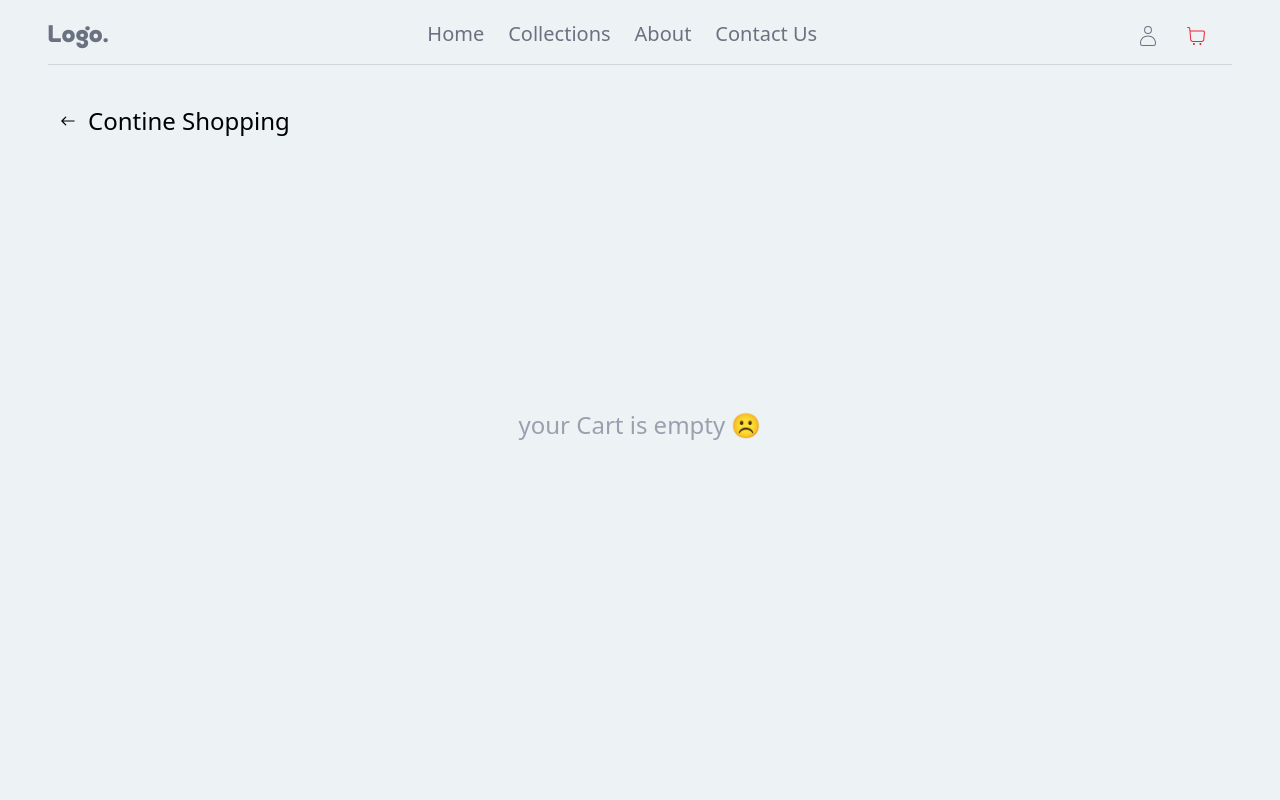
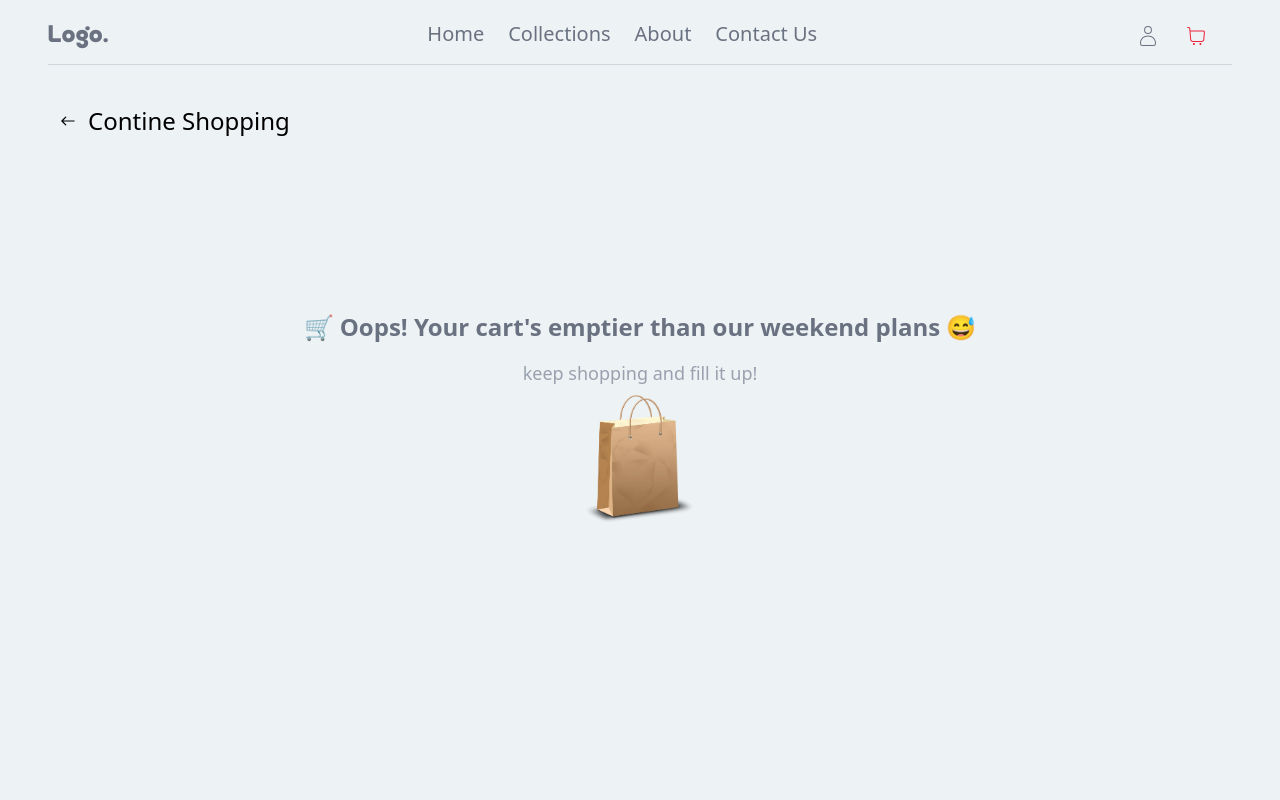
Before and after one commit to secondAfzaalAccount/FrontendUserLogo, a React (Vite) app: page /Cart in a window 1280 px wide. Shown: the top 800 px of the page. Built offline with nearby package versions, Linux system fonts and the light colour scheme.

Commit message:
empty cart updated

```diff
--- a/src/App.jsx
+++ b/src/App.jsx
@@ -15,6 +15,7 @@ import { setProductsInStore } from "./Features/ProductSlice.js";
 import DetailProduct from "./Pages/DetailProduct.jsx";
 import Login from "./Components/Login.jsx";
 import Orders from "./Pages/Orders.jsx";
+import Profile from "./Pages/Profile.jsx";
 import Cart from "./Pages/Cart.jsx";
 import DeliveryAddress from "./Pages/DeliveryAddress.jsx";
 import { RxDoubleArrowUp } from "react-icons/rx"; //icon
@@ -48,12 +49,9 @@ const App = () => {
           <RxDoubleArrowUp size={24} />
         </button>
 
-        {/* <a href='.Navebar' className='topIcon fixed md:hidden  bottom-4 right-4  w-[15vw] h-[15vw] flex justify-center items-center rounded-full'><RxDoubleArrowUp /></a> */}
-
         <ToastContainer position="top-right"/>
 
         <Navbar />
-
         <Routes>
           <Route path="/" element={<Home />}></Route>
           <Route path="/Collections" element={<Collections />}></Route>
@@ -65,6 +63,7 @@ const App = () => {
           <Route path="/Cart" element={<Cart />}></Route>
           <Route path="/DeliveryAddress" element={<DeliveryAddress />}></Route>
           <Route path="/TrackOrder/:id" element={<TrackOrder/>}></Route>
+          <Route path="/Profile" element={<Profile/>}></Route>
         </Routes>
 
         <Footer />
--- a/src/Components/Navbar.jsx
+++ b/src/Components/Navbar.jsx
@@ -118,6 +118,7 @@ const Navbar = () => {
                 </span>
 
                 <Link
+                  to={'/Profile'}
                   onClick={() => setprofileOptions((prev) => !prev)}
                   className={`${
                     token ? "block" : "hidden"
--- a/src/Pages/Cart.jsx
+++ b/src/Pages/Cart.jsx
@@ -53,9 +53,22 @@ const Cart = () => {
           >
             <IoIosArrowRoundBack /> Contine Shopping
           </Link>
-          <div className="w-full  h-[70vh] md:h-[90vh]  flex justify-center items-center ">
-            <h2 className="text-gray-400">your Cart is empty ☹️</h2>
+        <div className="w-full h-[70vh] md:h-[90vh] flex flex-col items-center justify-center gap-4 px-4 text-center">
+  <h2 className="text-gray-500 text-lg md:text-2xl font-semibold">
+    🛒 Oops! Your cart's emptier than our weekend plans 😅
+  </h2>
+  <h2 className="text-gray-400 text-base md:text-lg">
+    keep shopping and fill it up!
+  </h2>
+  <div className="w-24 h-24 md:w-32 md:h-32 mt-2">
+    <img
+      src="images/shoppingBag.png"
+      alt="Shopping Bag"
+      className="w-full h-full object-contain animate-bounce"
+    />
   </div>
+</div>
+
         </div>
       </>
     );
@@ -69,8 +82,6 @@ const Cart = () => {
           <BiArrowBack /> Continue shopping
         </Link>
         <div className="w-full min-h-dvh  flex flex-col gap-2 lg:flex-row">
-
-
           {/* ⬅️ */}
           <div className="left w-full lg:w-3/4 h-full  flex flex-col gap-3">
             <Title text1={"Your"} text2={"Shoping Cart"} />
@@ -87,7 +98,11 @@ const Cart = () => {
               >
                 {/* img and name */}
                 <div className="flex flex-col md:flex-row gap-2 justify-center items-center">
-                  <img src={item?.image?.[0]} alt="" className="w-25 rounded-sm" />
+                  <img
+                    src={item?.image?.[0]}
+                    alt=""
+                    className="w-25 rounded-sm"
+                  />
                   <h1 className="max-w-[130px]">{item.name}</h1>
                 </div>
 
@@ -99,16 +114,22 @@ const Cart = () => {
                       Size:
                     </span>
                     {/* 🖋️ size edit span */}
-                    <span className=
-                    {`absolute right-[-150%] top-[20%] cursor-pointer text-gray-300 hover:text-gray-700`}>
+                    <span
+                      className={`absolute right-[-150%] top-[20%] cursor-pointer text-gray-300 hover:text-gray-700`}
+                    >
                       <CiEdit
-                        onClick={()=>setsizeEditorId(prev => prev == null ? item.id : null)}
+                        onClick={() =>
+                          setsizeEditorId((prev) =>
+                            prev == null ? item.id : null
+                          )
+                        }
                       />
                     </span>
 
                     <div
                       className={`${
-                        sizeEditorId === item.id  && location.pathname === "/Cart"
+                        sizeEditorId === item.id &&
+                        location.pathname === "/Cart"
                           ? "block z-1000"
                           : "hidden"
                       } absolute sizeEdit flex gap-2  flex-col justify-center items-center p-2`}
@@ -212,11 +233,11 @@ const Cart = () => {
             ))}
           </div>
 
-          {/* ➡️ */}
-          <div className="right w-full lg:w-1/4 h-full  flex gap-3 flex-col px-4">
+          {/* --------------------➡️-------------------------------- */}
+          <div className="right w-full lg:w-1/4   h-full  flex gap-3 flex-col px-4">
             <Title text1={"Grand"} text2={"Total"} />
 
-            <div className="bg-white px-6 py-8 h-[50vh] border-t border-gray-300 flex flex-col justify-center items-start gap-5 shadow-inner rounded-t-2xl md:gap-6">
+            <div className="bg-white px-6 md:py-8 py-4 md:h-[50vh] border-t border-gray-300 flex flex-col justify-center items-start gap-5 shadow-inner rounded-t-2xl md:gap-6">
               <div className="w-full flex flex-wrap  lg:flex-row justify-between text-gray-700 text-lg lg:text-xl font-medium">
                 <span className="flex flex-nowrap md:flex-wrap lg:flex-row justify-between">
                   Total:
--- /dev/null
+++ b/src/Pages/Profile.jsx
@@ -0,0 +1,9 @@
+import React from 'react'
+
+const Profile = () => {
+  return (
+    <div>Profile</div>
+  )
+}
+
+export default Profile
```
Also changed, not shown: public/images/shoppingBag.png (added). Lines whose indentation alone changed are shown as unchanged.
